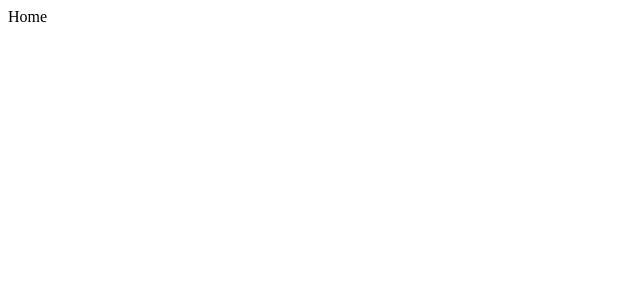
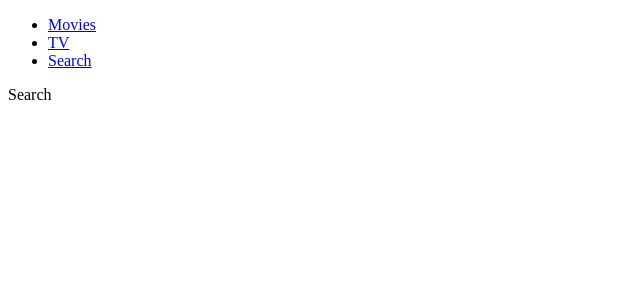
Before and after one commit to seongguk92/ReactExample, a React (Create React App) app in the folder nomflix/: page /search in a window 1280 px wide. Shown: the top 300 px of the page, without its empty margins (0-640 px from the left). Built offline with nearby package versions, Linux system fonts and the light colour scheme; the HTML template or start-up script is replaced by a standard one.

Commit message:
#2.2 React Router part Two

```diff
--- a/nomflix/src/Components/App.js
+++ b/nomflix/src/Components/App.js
@@ -1,11 +1,15 @@
 import React, { Component } from "react";
 import Router from "Components/Router";
+import Header from "Components/Header";
 
 class App extends Component {
   render() {
-    return <>
-      <Router />
-    </>;
+    return (
+      <>
+        <Header />
+        <Router />
+      </>
+    );
   }
 }
 
--- /dev/null
+++ b/nomflix/src/Components/Header.js
@@ -0,0 +1,23 @@
+import React from "react";
+
+export default () => (
+    <header>
+        <ul>
+            <li>
+                <a href="/">
+                    Movies
+                </a>
+            </li>
+            <li>
+                <a href="/tv">
+                    TV
+                </a>
+            </li>
+            <li>
+                <a href="/search">
+                    Search
+                </a>
+            </li>
+        </ul>
+    </header>
+);
--- a/nomflix/src/Components/Router.js
+++ b/nomflix/src/Components/Router.js
@@ -1,15 +1,18 @@
 import React from "react";
-import { HashRouter as Router, Route } from "react-router-dom";
+import { BrowserRouter as Router, Route, Redirect, Switch } from "react-router-dom";
 import Home from "Routes/Home";
 import TV from "Routes/TV";
 import Search from "Routes/Search";
 
+//HashRouter
 export default () => (
     <Router>
-        <>
+        <Switch>
             <Route path="/" exact component={Home} />
-            <Route path="/TV" exact component={TV} />
-            <Route path="/Search" exact component={Search} />
-        </>
+            <Route path="/tv" exact component={TV} />
+            <Route path="/tv/popular" render={() => <h1>Popular</h1>} />
+            <Route path="/search" component={Search} />
+            <Redirect from="*" to="/" />
+        </Switch>
     </Router>
 );
--- a/nomflix/src/Routes/Search.js
+++ b/nomflix/src/Routes/Search.js
@@ -0,0 +1 @@
+export default () => "Search";
```
